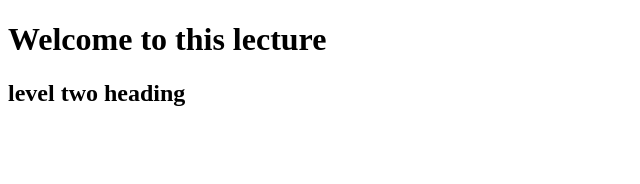
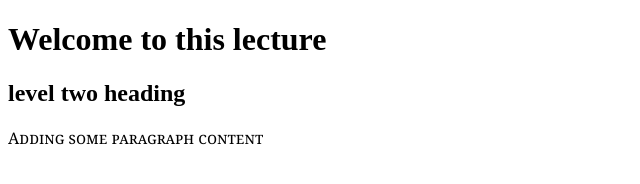
Before and after one commit to TimothyOsborn/monash-example-s01y21, a plain HTML site: page index.html in a window 1280 px wide. Shown: the whole page, without its empty margins (0-640 px from the left). Drawn offline with Linux system fonts and the light colour scheme.

Commit message:
chore: add basic stylesheet for paragraphs

```diff
--- a/index.html
+++ b/index.html
@@ -6,10 +6,11 @@
 		<title>Monash lecture example</title>
 		<meta name="description" content="" />
 		<meta name="viewport" content="width=device-width, initial-scale=1" />
-		<link rel="stylesheet" href="" />
+		<link rel="stylesheet" href="./stylesheet.css" />
 	</head>
 	<body>
 		<h1>Welcome to this lecture</h1>
 		<h2>level two heading</h2>
+		<p>Adding some paragraph content</p>
 	</body>
 </html>
--- /dev/null
+++ b/stylesheet.css
@@ -0,0 +1,5 @@
+p {
+	font-weight: 400;
+	font-variant-caps: small-caps;
+	font-family: Georgia, 'Times New Roman', Times, serif;
+}
```
